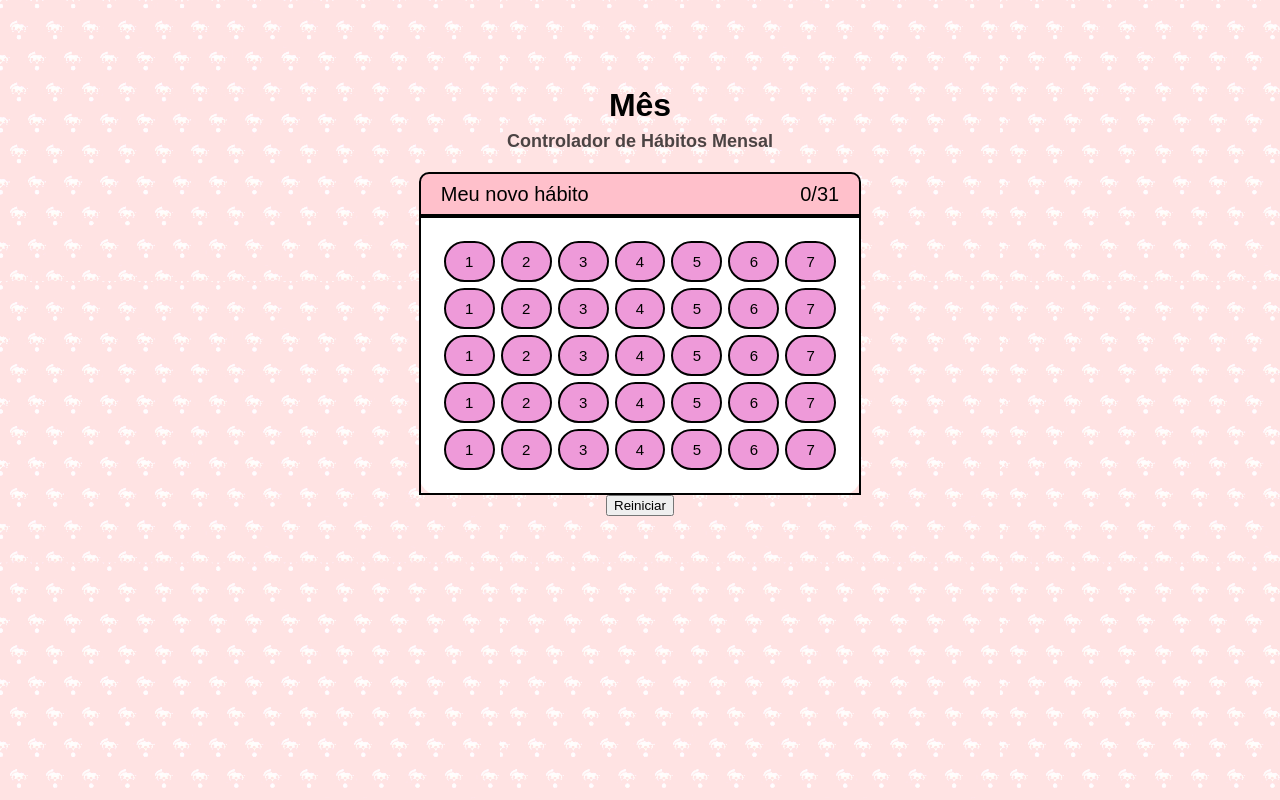
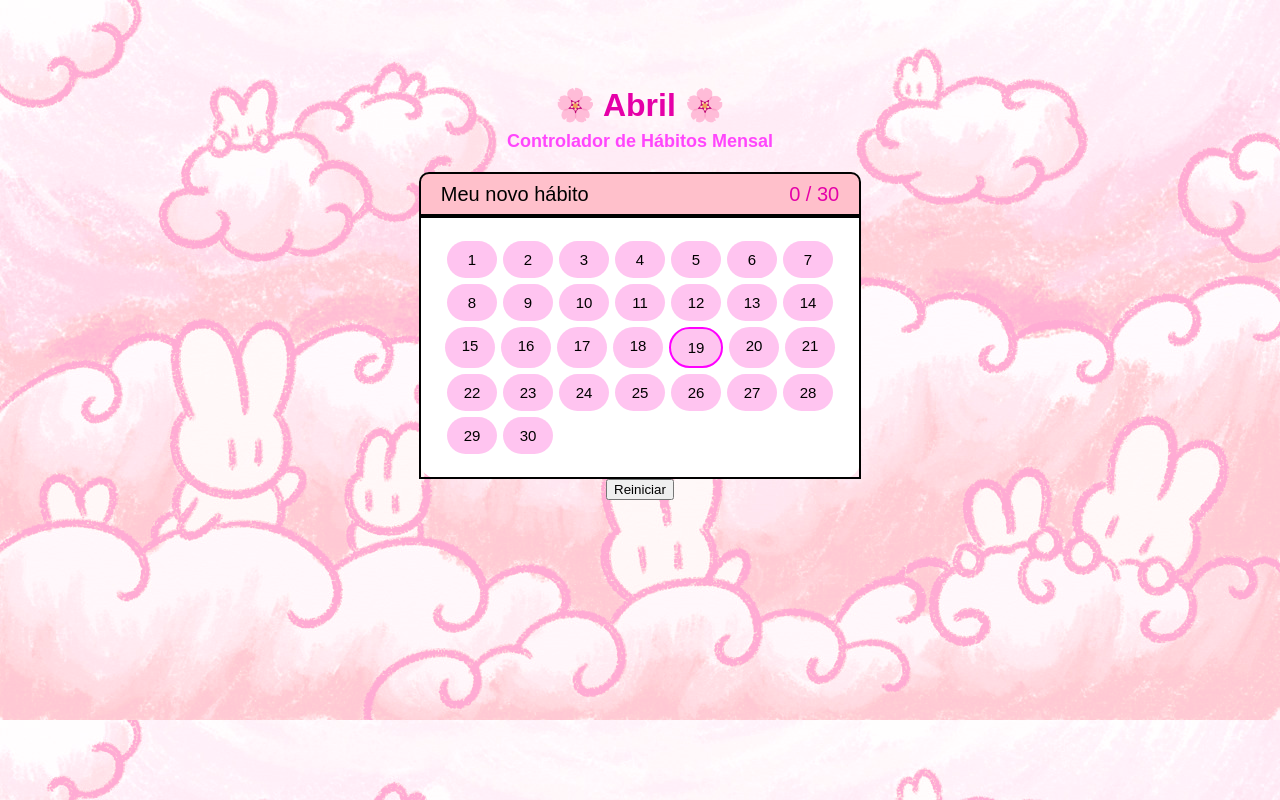
Before and after one commit to danibenfica/Controle-de-Habitos, a plain HTML site: page index.html in a window 1280 px wide. Drawn offline with Linux system fonts and the light colour scheme; a web font is replaced by a local one.

Commit message:
adicionando as primeiras funcionalidades

```diff
--- a/index.html
+++ b/index.html
@@ -71,5 +71,8 @@
         </div>
     </div>
     <button id="reiniciar">Reiniciar</button>
+
 </body>
+<script src="./src/script/index.js"></script>
+
 </html>
--- /dev/null
+++ b/src/script/index.js
@@ -0,0 +1,82 @@
+var date = new Date()
+
+var mesAtual = date.getMonth()
+var diaAtual = date.getDay()
+var dataAtual = date.getDate()
+var anoAtual = date.getFullYear()
+
+var meses = [
+    "Janeiro",
+    "Fevereiro",
+    "Março",
+    "Abril",
+    "Maio",
+    "Junho",
+    "Julho",
+    "Agosto",
+    "Setembro",
+    "Outubro",
+    "Novembro",
+    "Dezembro"
+]
+
+var titulo = document.getElementById("mes")
+titulo.innerHTML = `🌸 ${meses[mesAtual]} 🌸`
+
+var tituloDoHabito = document.getElementById("titulo-do-habito")
+tituloDoHabito.onclick = function () {
+    let habitos = prompt("Qual é o seu hábito? :3", tituloDoHabito.innerHTML)
+    if(habitos.length == 0) {
+        tituloDoHabito.innerHTML = "Clique para adicionar seu hábito! :O"
+    }
+    else {
+        tituloDoHabito.innerHTML = habitos
+    }
+}
+
+var listagemDeDiasDoMes = [31, 28, 31, 30, 31, 30, 31, 31, 30, 31, 30, 31]
+var diasDesseMes = listagemDeDiasDoMes[mesAtual]
+
+var diasCompletos = 0
+var totalDeDias = document.getElementById("total-de-dias")
+
+var contagemDeDias = 0
+var contagemDeLinhas = 0
+
+var dias = document.getElementsByClassName("dias")
+
+for ( var i = 0; i < dias.length; i++) {
+    var dia = dias[contagemDeLinhas].getElementsByClassName('dia')
+    for( var j = 0; j < dia.length; j++) {
+        if(contagemDeDias == dataAtual - 1) {
+            dia[j].setAttribute("style", "color:rgb(234, 1, 144)")
+            dia[j].setAttribute("style", "border:2px solid fuchsia")
+        }
+
+        if(contagemDeDias < diasDesseMes) {
+            dia[j].innerHTML = contagemDeDias + 1
+            dia[j].setAttribute("id", "dia" + (contagemDeDias + 1))
+            contagemDeDias++
+        } else{
+            dia[j].innerHTML = ""
+            dia[j].setAttribute("style", "background-color:white")
+        }
+    }
+
+    contagemDeLinhas++
+}
+
+var completa = new Array(31)
+for(var i = 0; i < contagemDeDias; i++) {
+    var tempo  =
+    `${mesAtual + 1} - ${ i + 1} - ${anoAtual}`
+
+    var diaT = localStorage.getItem(tempo)
+    if(diaT == null || diaT == 'false') {
+        localStorage.setItem(tempo, "false")
+    }else if (diaT == "true"){
+        diasCompletos++
+    }
+
+    totalDeDias.innerHTML = `${diasCompletos} / ${diasDesseMes}`
+}
--- a/src/style/style.css
+++ b/src/style/style.css
@@ -3,9 +3,9 @@
 
                 body {
 
-    background-image: url("../imgs/strawberry.jpg");
-    background-size: 500px;
-    background-color: rgb(255, 227, 227);
+    background-image: url("../imgs/bunny.jpg");
+    background-size: 100%;
+    background-color: rgb(255, 171, 212);
     background-blend-mode: lighten;
     text-align: center;
     font-family: "Trocchi", sans-serif;
@@ -14,12 +14,14 @@
 #mes {
     margin-top: 100px;
     line-height: 10px;
+    color: rgb(229, 0, 168);
 }
 
 #controlador-de-habitos {
     opacity: 0.7;
     font-size: 18px;
     margin-bottom: 20px;
+    color: fuchsia;
 }
 
 #container-do-calendario {
@@ -52,6 +54,10 @@
     border: 2px solid black;
 }
 
+#total-de-dias {
+    color:  rgb(229, 0, 168);;
+}
+
 .dias {
     display: flex;
     justify-content: center;
@@ -64,6 +70,5 @@
     font-size: 15px;
     text-align: center;
     border-radius: 30px;
-    border: 2px solid black;
-    background-color: rgb(238, 154, 217);
+    background-color: rgb(255, 196, 240);
 }
```
Also changed, not shown: src/imgs/bunny.jpg (added), src/imgs/strawberry.jpg (deleted).
